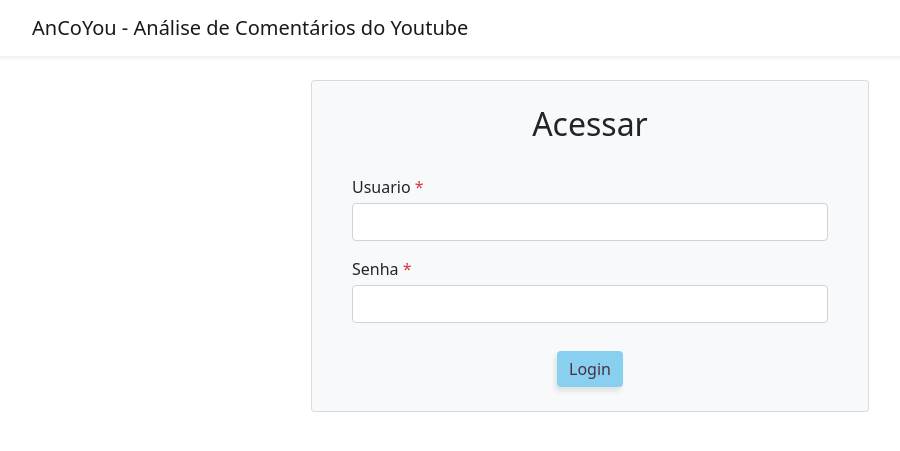
After one commit to Hanafubuki/AnCoYou, a Flask app: page /login in a window 1280 px wide. The commit adds this page. Shown: the top 451 px of the page, without its empty margins (50-950 px from the left). Run offline with Flask 2, Linux system fonts and the light colour scheme; some libraries are stand-ins or nearby versions.

Commit message:
add login

```diff
--- a/app.py
+++ b/app.py
@@ -11,13 +11,37 @@ DEVELOPER_KEY = "AIzaSyDQ99WFIPJOjO4Sijgt0RT2YPqGbioyj7s"
 app = Flask(__name__)
 app.secret_key = "asy_by_mimi"
 
-#class Analyse():
 @app.route("/")
 def index():
+    if 'user' not in session or session['user'] == None:
+        return redirect(url_for('login'))
     return render_template('index.html', result="")
+
+@app.route("/login")
+def login():
+    return render_template('login.html')
+
+@app.route('/authenticate', methods=['POST', ])
+def authenticate():
+    if(request.form['username'] == "marcia" and request.form['password'] == "Tyk9iP1@3"):
+        session['user'] = request.form['username']
+        return redirect(url_for('index'))
+    flash('Usuário ou senha está incorreto. Por favor, tente novamente.')
+    return redirect(url_for('login'))
+
+@app.route('/logout')
+def logout():
+    session['user'] = None
+    return redirect(url_for('login'))
 
 @app.route('/analyse', methods=['Post', ])
 def analyse():
+    if 'user' not in session or session['user'] == None:
+        return redirect(url_for('login'))
+
+    if(request.form['video_id'] == ""):
+        flash('Insira o ID do video')
+        return
     video_id = request.form['video_id']
     word = request.form['word']
     comments = get_comments(video_id)
@@ -26,7 +50,6 @@ def analyse():
     else:
         result = analyse_words(comments, word)
     return render_template('index.html', result=result)
-
 
 
 def get_comments(video_id):
--- a/templates/index.html
+++ b/templates/index.html
@@ -7,7 +7,7 @@
       <form action="{{url_for('analyse')}}" method="POST" enctype="multipart/form-data" class="flex justify-content-center row">
         <fieldset class="col-6">
           <div class="form-group">
-            <label for="video_id">Video ID</label>
+            <label for="video_id">Video ID <span class="text-danger">*</span> </label>
             <input type="text" id="video_id" name="video_id" class="form-control mt-1">
           </div>
           <div class="form-group mt-3">
--- a/templates/layout/app.html
+++ b/templates/layout/app.html
@@ -3,7 +3,7 @@
 <head>
     <meta charset="UTF-8">
     <meta name="viewport" content="width=device-width, initial-scale=1">
-    <title>Analise de Sentimento do Youtube</title>
+    <title>AnCoYou - Análise de Comentários do Youtube</title>
 
     <link rel="stylesheet" href="{{url_for('static', filename='css/bootstrap.min.css')}}">
     <link rel="stylesheet" href="{{url_for('static', filename='css/main.css')}}">
@@ -12,19 +12,18 @@
     <nav class="navbar navbar-expand-md navbar-light bg-white shadow-sm">
         <div class="container flex justify-content-between">
             <a class="navbar-brand" href="">
-                Analise de Sentimento do Youtube
+                AnCoYou - Análise de Comentários do Youtube
             </a>
             <div class="">
 
                 <!-- Right Side Of Navbar -->
                 <ul class="navbar-nav ml-auto">
                     <!-- Authentication Links -->
-                    <li class="nav-item">
-                        <a class="nav-link" href="login.html">Login</a>
-                    </li>
-                    <li class="nav-item">
-                        <a class="nav-link" href="logout.html">Logout</a>
-                    </li>
+                    {% if session['user'] %}
+                        <li class="nav-item">
+                            <a class="nav-link" href="{{url_for('logout')}}">Logout</a>
+                        </li>
+                    {% endif %}
                 </ul>
             </div>
         </div>
@@ -34,7 +33,7 @@
             {% if messages %}
                 <ul id="messages" class="list-unstyled">
                 {% for message in messages %}
-                    <li class="alert alert-success">{{ message }}</li>
+                    <li class="alert alert-danger">{{ message }}</li>
                 {% endfor %}
                 </ul>
             {% endif %}
--- /dev/null
+++ b/templates/login.html
@@ -0,0 +1,23 @@
+{% extends 'layout/app.html' %}
+{% block body %}
+    <div class="container card col-6 bg-light">
+      <div class="page-header">
+          <h2 class="text-center mt-4">Acessar</h2>
+      </div>
+      <form action="{{url_for('authenticate')}}" method="POST" enctype="multipart/form-data" class="flex justify-content-center row mt-4 mb-4 mx-3">
+        <fieldset>
+          <div class="form-group">
+            <label for="username">Usuario <span class="text-danger">*</span> </label>
+            <input type="text" id="username" name="username" class="form-control mt-1">
+          </div>
+          <div class="form-group mt-3">
+            <label for="password">Senha <span class="text-danger">*</span></label>
+            <input type="password" id="password" name="password" class="form-control mt-1">
+          </div>
+          <div class="text-center mt-4 col-12">
+            <button type="submit" class="btn btn-primary btn-salvar mt-1">Login</button>
+        </div>
+        </fieldset>
+      </form>
+    </div>
+{% endblock %}
```
